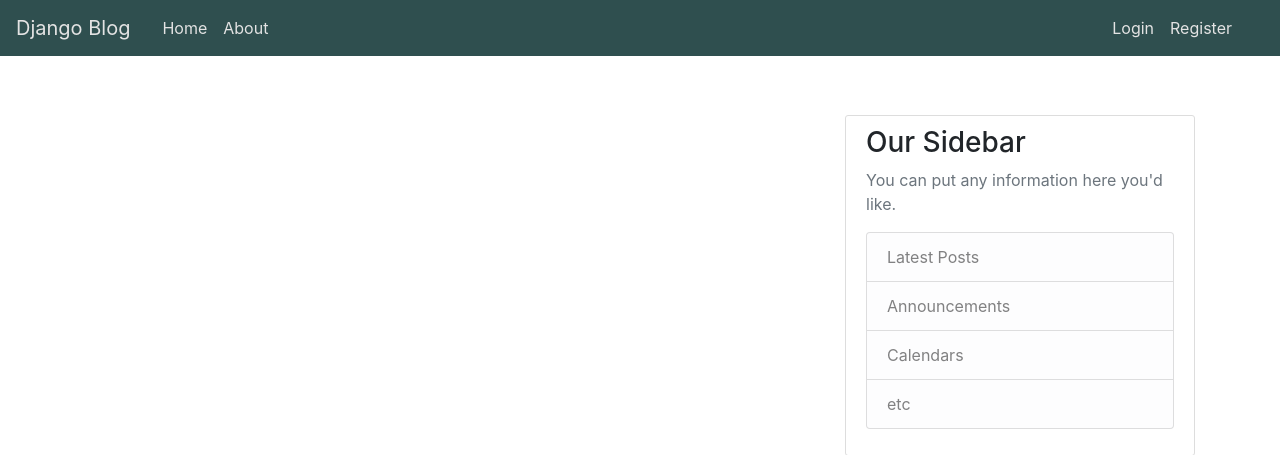
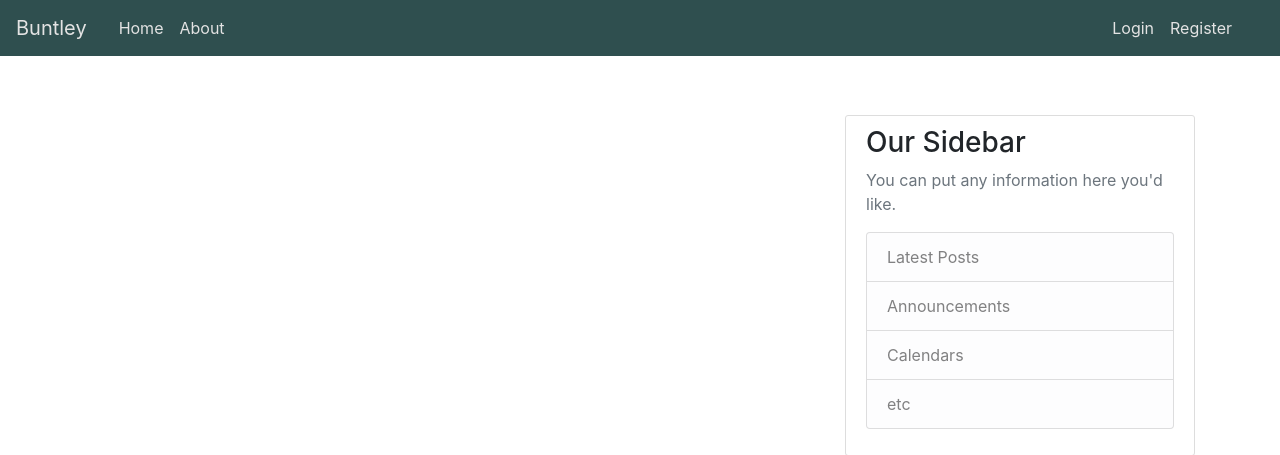
Before and after one commit to LucasTS98/django_buntley, a Django app: template blog/templates/blog/home.html in a window 1280 px wide. Shown: the top 455 px of the page. Run offline with Django 3.2, Linux system fonts and the light colour scheme; the template is opened without the code that fills it, so the values that code supplies are empty; some libraries are stand-ins or nearby versions.

Commit message:
modificando nome do site

```diff
--- a/blog/templates/blog/base.html
+++ b/blog/templates/blog/base.html
@@ -2,7 +2,7 @@
 <!doctype html>
 <html lang="en">
   <head>
-    <title>Title</title>
+    <title>Buntley</title>
     <!-- Required meta tags -->
     <meta charset="utf-8">
     <meta name="viewport" content="width=device-width, initial-scale=1, shrink-to-fit=no">
@@ -14,7 +14,7 @@
   <body>
     <!-- Navbar -->
     <nav class="navbar navbar-expand-md fixed-top">
-      <a class="navbar-brand" href="{% url 'blog-home' %}">Django Blog</a>
+      <a class="navbar-brand" href="{% url 'blog-home' %}">Buntley</a>
       <button class="navbar-toggler" type="button" data-toggle="collapse" data-target="#navbarToggle" aria-controls="navbarToggle" aria-expanded="false" aria-label="Toggle navigation">
       <span class="navbar-toggler-icon"></span>
       </button>
```
